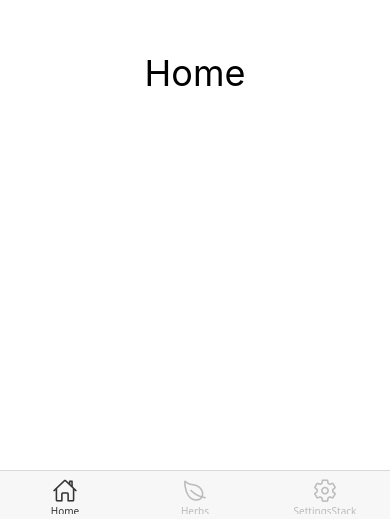
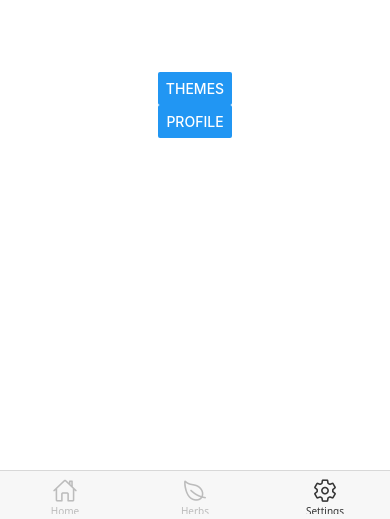
Before and after one commit to ronherrema/2026_04_22_mixed_nav, a React Native app: screen /Settings in a window 390 px wide. Shown: the part 325-844 px from the top of the page. Built offline with nearby package versions, Linux system fonts and the light colour scheme.

Commit message:
name change

```diff
--- a/App.js
+++ b/App.js
@@ -42,7 +42,7 @@ export default function App() {
             }}
           />
           <Tab.Screen
-            name="SettingsStack"
+            name="Settings"
             component={SettingsStackScreen}
             options={{
               tabBarIcon: ({ color, size }) => (
```
